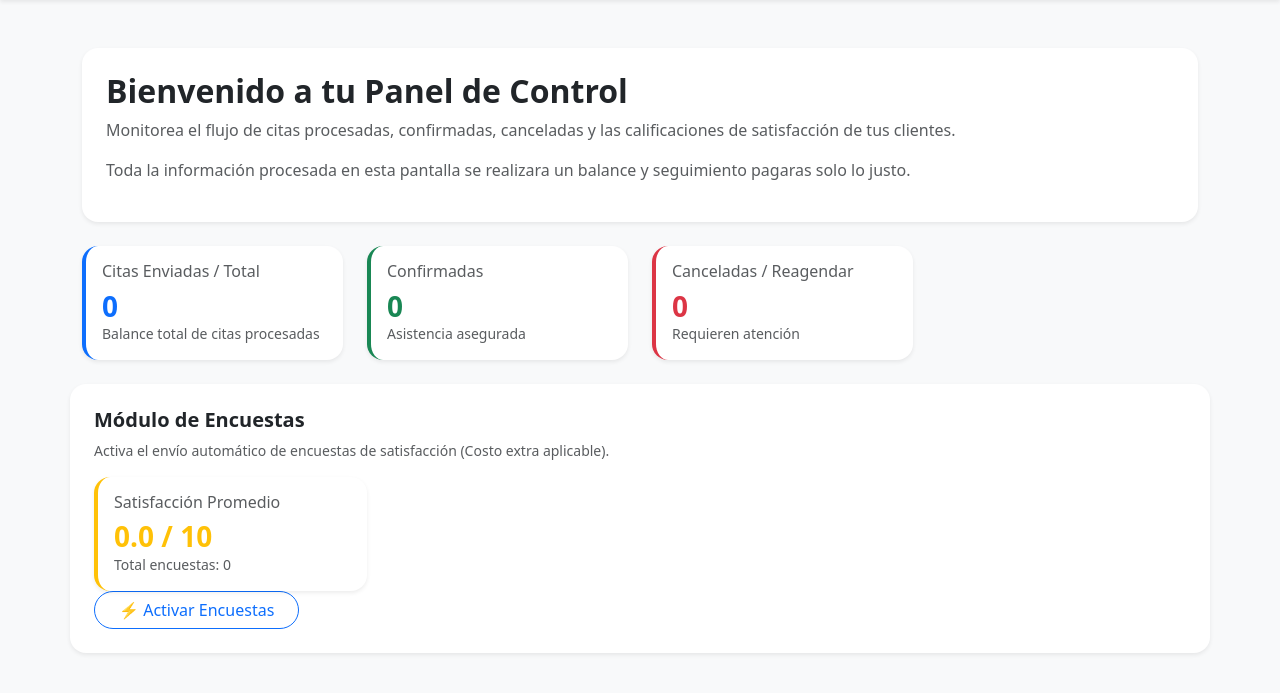
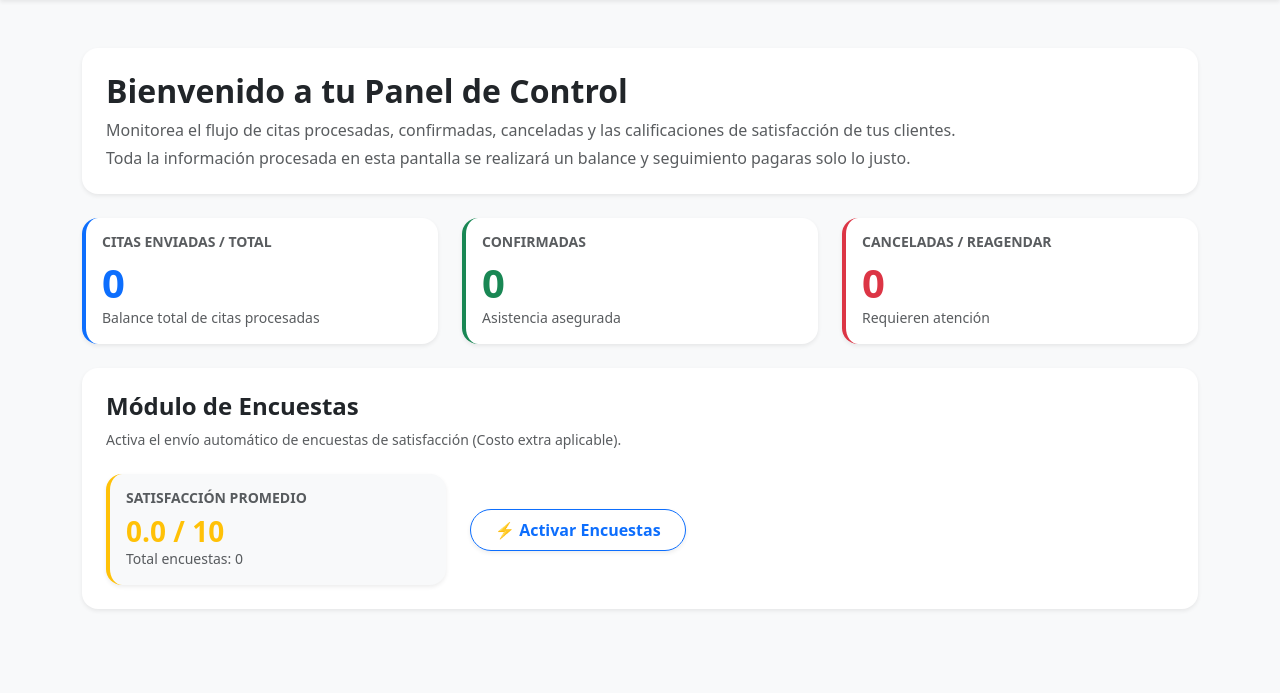
Before and after one commit to gerard24zam-netizen/asistente_virtual, a Flask app: page /dashboard in a window 1280 px wide. Shown: the part 56-749 px from the top of the page. Run offline with Flask 3, Linux system fonts and the light colour scheme; the visitor is signed in with stand-in values (Sample User, id 1).

Commit message:
Refactor dashboard HTML structure and content

```diff
--- a/templates/dashboard.html
+++ b/templates/dashboard.html
@@ -7,6 +7,7 @@
     <link href="https://cdn.jsdelivr.net/npm/bootstrap@5.3.0/dist/css/bootstrap.min.css" rel="stylesheet">
 </head>
 <body class="bg-light">
+
 <nav class="navbar navbar-expand-lg navbar-dark bg-primary shadow-sm">
     <div class="container">
         <!-- Menú desplegable a la izquierda -->
@@ -35,58 +36,63 @@
             <div class="col-12">
                 <div class="p-4 bg-white rounded-4 shadow-sm border-0 mb-4">
                     <h2 class="fw-bold text-dark">Bienvenido a tu Panel de Control</h2>
-                    <p class="text-muted">Monitorea el flujo de citas procesadas, confirmadas, canceladas y las calificaciones de satisfacción de tus clientes.</p>
-                    <p class="text-muted">Toda la información procesada en esta pantalla se realizara un balance y seguimiento pagaras solo lo justo.</p>
+                    <p class="text-muted mb-1">Monitorea el flujo de citas procesadas, confirmadas, canceladas y las calificaciones de satisfacción de tus clientes.</p>
+                    <p class="text-muted mb-0">Toda la información procesada en esta pantalla se realizará un balance y seguimiento pagaras solo lo justo.</p>
                 </div>
             </div>
         </div>
 
-        <!-- Tarjetas de Métricas (Operación, Monetización y Calidad) -->
-        <div class="row g-4">
-            <!-- 1. Citas Enviadas / Gestionadas (Monetización) -->
-            <div class="col-md-3">
-                <div class="card border-0 shadow-sm rounded-4 p-3 bg-white border-start border-primary border-4">
-                    <h6 class="text-muted">Citas Enviadas / Total</h6>
-                    <h3 class="fw-bold text-primary mb-0">{{ datos.citas_enviadas }}</h3>
+        <!-- Tarjetas de Métricas -->
+        <div class="row g-4 mb-4">
+            <!-- 1. Citas Enviadas / Total -->
+            <div class="col-md-4">
+                <div class="card border-0 shadow-sm rounded-4 p-3 bg-white border-start border-primary border-4 h-100">
+                    <h6 class="text-muted text-uppercase small fw-bold">Citas Enviadas / Total</h6>
+                    <h3 class="fw-bold text-primary mb-0 display-6">{{ datos.citas_enviadas }}</h3>
                     <small class="text-muted">Balance total de citas procesadas</small>
                 </div>
             </div>
 
             <!-- 2. Confirmadas -->
-            <div class="col-md-3">
-                <div class="card border-0 shadow-sm rounded-4 p-3 bg-white border-start border-success border-4">
-                    <h6 class="text-muted">Confirmadas</h6>
-                    <h3 class="fw-bold text-success mb-0">{{ datos.citas_confirmadas }}</h3>
+            <div class="col-md-4">
+                <div class="card border-0 shadow-sm rounded-4 p-3 bg-white border-start border-success border-4 h-100">
+                    <h6 class="text-muted text-uppercase small fw-bold">Confirmadas</h6>
+                    <h3 class="fw-bold text-success mb-0 display-6">{{ datos.citas_confirmadas }}</h3>
                     <small class="text-muted">Asistencia asegurada</small>
                 </div>
             </div>
 
             <!-- 3. Canceladas / Reagendar -->
-            <div class="col-md-3">
-                <div class="card border-0 shadow-sm rounded-4 p-3 bg-white border-start border-danger border-4">
-                    <h6 class="text-muted">Canceladas / Reagendar</h6>
-                    <h3 class="fw-bold text-danger mb-0">{{ datos.citas_canceladas }}</h3>
+            <div class="col-md-4">
+                <div class="card border-0 shadow-sm rounded-4 p-3 bg-white border-start border-danger border-4 h-100">
+                    <h6 class="text-muted text-uppercase small fw-bold">Canceladas / Reagendar</h6>
+                    <h3 class="fw-bold text-danger mb-0 display-6">{{ datos.citas_canceladas }}</h3>
                     <small class="text-muted">Requieren atención</small>
                 </div>
             </div>
+        </div>
 
-            <!-- 4. Satisfacción Promedio (Nueva) -->
-            <div class="card shadow-sm border-0 rounded-4 p-4 mb-4">
-                <h5 class="fw-bold mb-2">Módulo de Encuestas</h5>
-                <p class="text-muted small">Activa el envío automático de encuestas de satisfacción (Costo extra aplicable).</p>
-            <div class="col-md-3">
-                <div class="card border-0 shadow-sm rounded-4 p-3 bg-white border-start border-warning border-4">
-                    <h6 class="text-muted">Satisfacción Promedio</h6>
-                    <h3 class="fw-bold text-warning mb-0">{{ datos.promedio_satisfaccion }}</h3>
-                    <small class="text-muted">Total encuestas: {{ datos.total_encuestas }}</small>
+        <!-- Módulo de Encuestas -->
+        <div class="card shadow-sm border-0 rounded-4 p-4 bg-white">
+            <h4 class="fw-bold mb-2">Módulo de Encuestas</h4>
+            <p class="text-muted small mb-4">Activa el envío automático de encuestas de satisfacción (Costo extra aplicable).</p>
+
+            <div class="row align-items-center">
+                <div class="col-md-4 mb-3 mb-md-0">
+                    <div class="card border-0 shadow-sm rounded-4 p-3 bg-light border-start border-warning border-4">
+                        <h6 class="text-muted text-uppercase small fw-bold">Satisfacción Promedio</h6>
+                        <h3 class="fw-bold text-warning mb-0">{{ datos.promedio_satisfaccion|default('0.0') }}</h3>
+                        <small class="text-muted">Total encuestas: {{ datos.total_encuestas|default(0) }}</small>
                     </div>
+                </div>
+                <div class="col-md-8">
                     <form action="/toggle-encuestas" method="POST">
                         {% if user.enviar_encuesta %}
-                        <button type="submit" class="btn btn-success rounded-pill px-4">
+                            <button type="submit" class="btn btn-success rounded-pill px-4 py-2 shadow-sm fw-bold">
                                 ✓ Encuestas Activadas (Hacer clic para desactivar)
                             </button>
                         {% else %}
-                        <button type="submit" class="btn btn-outline-primary rounded-pill px-4">
+                            <button type="submit" class="btn btn-outline-primary rounded-pill px-4 py-2 shadow-sm fw-bold">
                                 ⚡ Activar Encuestas
                             </button>
                         {% endif %}
```
Lines whose indentation alone changed are shown as unchanged.
